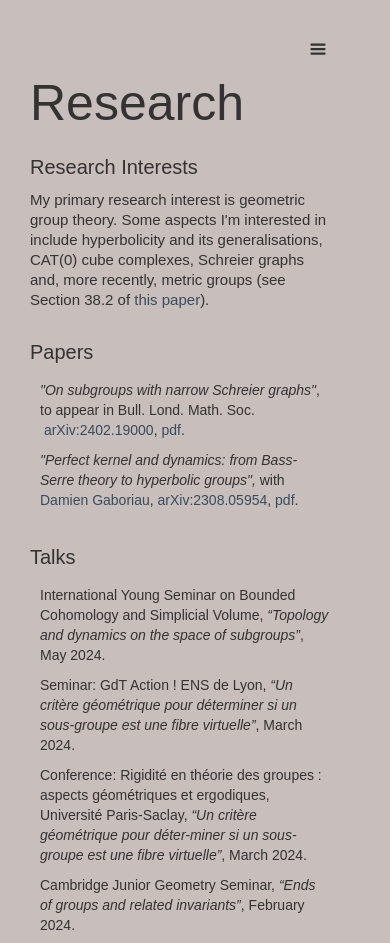
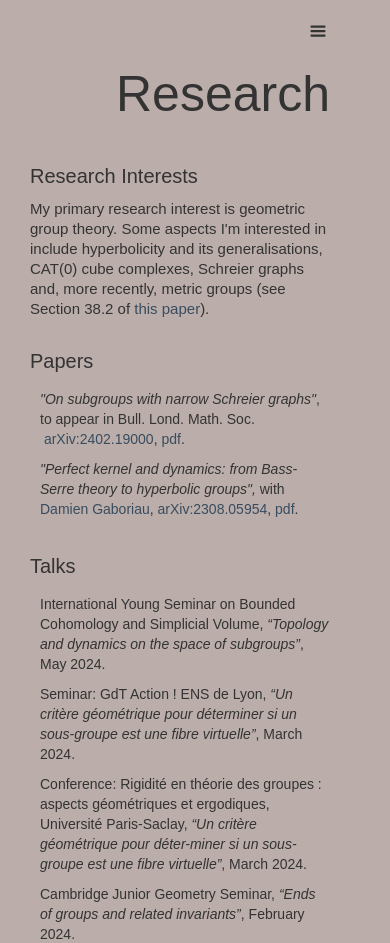
Before and after one commit to penelopeazuelos/penelopeazuelos.github.io, a plain HTML site: page research.html in a window 390 px wide. Shown: the top 943 px of the page. Drawn offline with Linux system fonts and the light colour scheme; a script that the page names is missing.

Commit message:
Update css

```diff
--- a/css/webflow-style.css
+++ b/css/webflow-style.css
@@ -2150,7 +2150,7 @@ h1 {
 }
 
 .body {
-  background-color: rgba(187, 174, 170, 0.8);
+  background-color: #bbaeaacc;
   justify-content: center;
   align-items: flex-start;
   margin-bottom: 20px;
@@ -2454,7 +2454,7 @@ h1 {
 }
 
 .body-2 {
-  background-color: rgba(187, 174, 170, 0.8);
+  background-color: #bbaeaacc;
   justify-content: center;
   align-items: flex-start;
   display: flex;
@@ -2495,6 +2495,10 @@ h1 {
     margin-right: 0;
     font-size: 18px;
     line-height: 25px;
+  }
+
+  .body {
+    background-color: #bbaeaaad;
   }
 
   .navbar {
@@ -2507,6 +2511,7 @@ h1 {
   }
 
   .heading2 {
+    margin-bottom: 20px;
     font-size: 50px;
     line-height: 50px;
   }
@@ -2654,7 +2659,7 @@ h1 {
   }
 
   .body-2 {
-    background-color: rgba(187, 174, 170, 0.8);
+    background-color: #bbaeaa;
     background-image: none;
   }
 }
@@ -2705,6 +2710,7 @@ h1 {
 
   .navbar {
     background-color: #0000;
+    position: static;
   }
 
   .nav-menu {
@@ -2712,8 +2718,8 @@ h1 {
   }
 
   .heading2 {
-    margin-top: 1px;
-    margin-bottom: 0;
+    margin-top: 10px;
+    margin-bottom: 10px;
     font-size: 50px;
     line-height: 60px;
   }
@@ -2731,7 +2737,7 @@ h1 {
   }
 
   .container-2 {
-    margin-top: 30px;
+    margin-top: 10px;
   }
 
   .quick-stack-3 {
@@ -2741,6 +2747,7 @@ h1 {
   .cell-4 {
     justify-content: center;
     align-items: flex-end;
+    display: block;
   }
 
   .list-item {
@@ -2765,6 +2772,10 @@ h1 {
     width: 200px;
   }
 
+  .quick-stack-4 {
+    margin-top: 0;
+  }
+
   .quick-stack-5 {
     margin-right: 30px;
     padding-left: 0;
@@ -2772,7 +2783,7 @@ h1 {
   }
 
   .quick-stack-6 {
-    flex: 1;
+    flex: 0 auto;
     align-self: stretch;
   }
 
@@ -2836,6 +2847,8 @@ h1 {
     margin-top: 10px;
     margin-right: 10px;
     padding: 20px;
+    display: block;
+    position: static;
   }
 
   .menu.w--open {
@@ -2859,13 +2872,13 @@ h1 {
   }
 
   .container-12 {
-    height: 50px;
+    height: auto;
     margin-bottom: 0;
   }
 
   .div-block {
     clear: none;
-    padding-bottom: 50px;
+    padding-bottom: 0;
   }
 }
 
@@ -2894,7 +2907,7 @@ h1 {
   }
 
   .text-block {
-    text-align: right;
+    text-align: left;
     margin-top: 20px;
     margin-left: 0;
     margin-right: 0;
@@ -2912,6 +2925,14 @@ h1 {
     flex-flow: row;
   }
 
+  .heading2 {
+    box-sizing: border-box;
+    float: none;
+    text-align: right;
+    object-fit: fill;
+    margin-top: 0;
+  }
+
   .text2 {
     text-align: left;
     padding-left: 0;
@@ -2931,7 +2952,8 @@ h1 {
   }
 
   .quick-stack-3 {
-    margin-top: 10px;
+    align-self: stretch;
+    margin-top: 0;
     padding-left: 0;
     padding-right: 0;
   }
@@ -2956,6 +2978,12 @@ h1 {
     display: block;
   }
 
+  .cell-5 {
+    justify-content: flex-start;
+    align-items: flex-start;
+    padding-top: 20px;
+  }
+
   .container-4 {
     padding-left: 0;
   }
@@ -2966,6 +2994,8 @@ h1 {
   }
 
   .quick-stack-5 {
+    flex: 0 auto;
+    align-self: stretch;
     padding-left: 0;
     padding-right: 0;
   }
@@ -3029,7 +3059,7 @@ h1 {
   }
 
   .menu {
-    margin-top: 10px;
+    margin-top: 0;
     margin-right: 10px;
     padding-bottom: 20px;
     padding-left: 20px;
@@ -3125,13 +3155,18 @@ h1 {
     grid-template-columns: 200px 1fr;
   }
 
+  #w-node-_649bca38-ab6c-4160-6780-31c103dec60b-432760fe {
+    grid-template-rows: auto auto;
+    grid-template-columns: 1fr;
+  }
+
   #w-node-_649bca38-ab6c-4160-6780-31c103dec60f-432760fe {
     grid-template-rows: auto;
     grid-template-columns: .5fr 1fr;
   }
 
   #w-node-_649bca38-ab6c-4160-6780-31c103dec613-432760fe {
-    grid-template-rows: 45px auto;
+    grid-template-rows: 1fr auto;
     grid-template-columns: 1fr;
   }
 }
```
